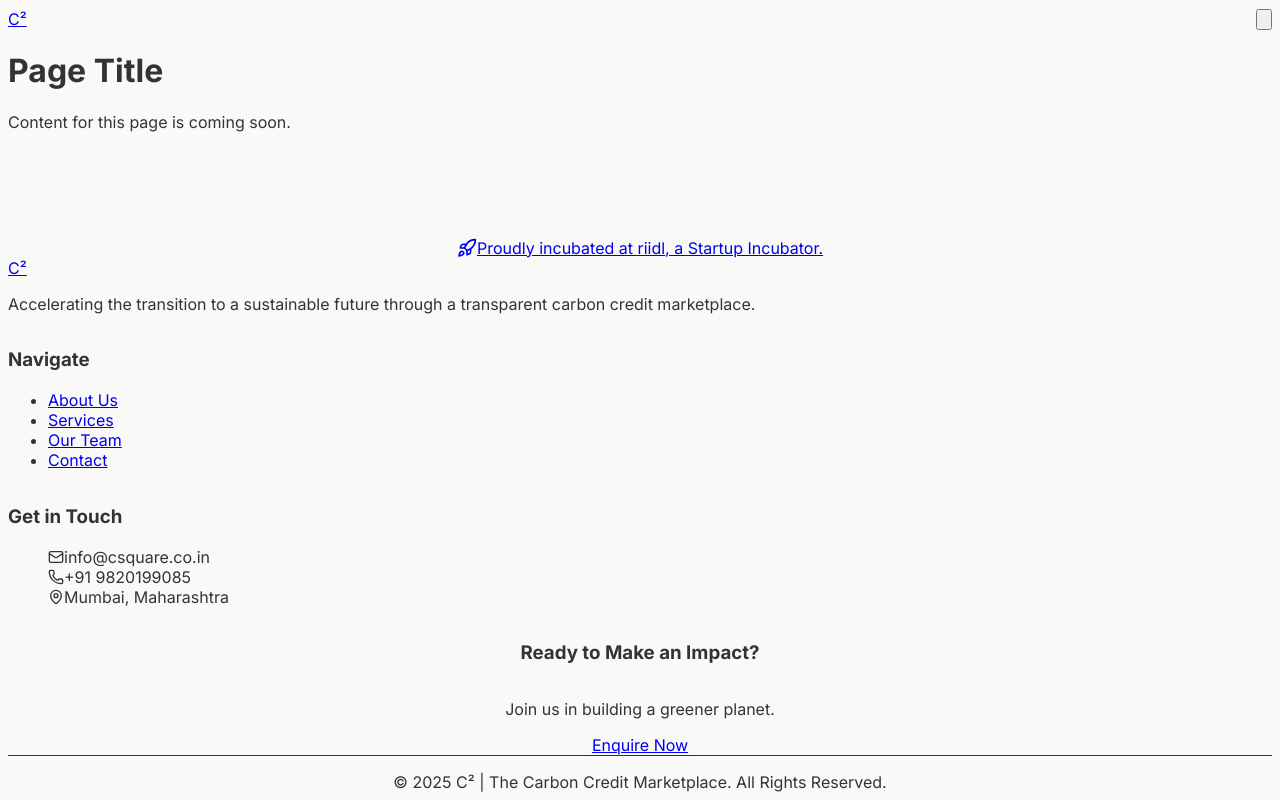
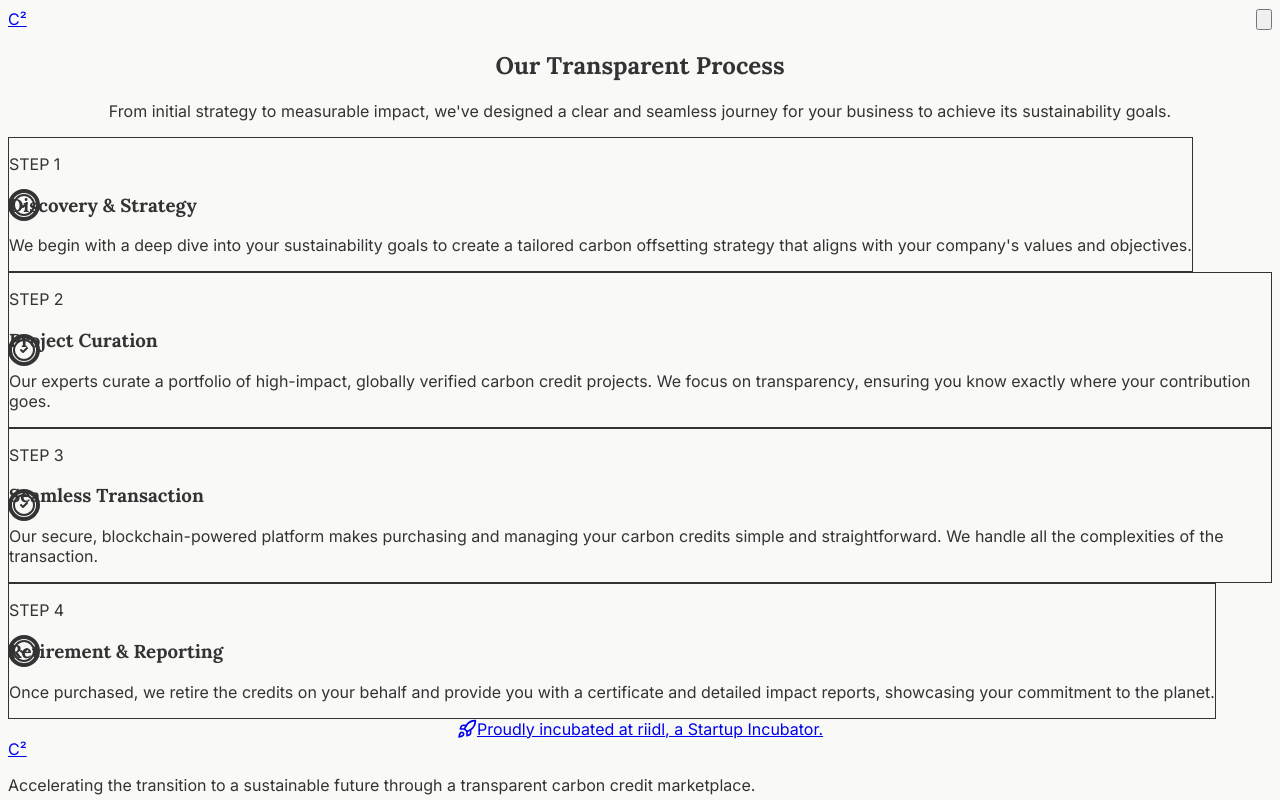
Before and after one commit to itznik/c-square-website, a Next.js app: page /how-it-works in a window 1280 px wide. Shown: the top 800 px of the page. Built offline with nearby package versions, Linux system fonts and the light colour scheme.

Commit message:
Update page.tsx

```diff
--- a/src/app/how-it-works/page.tsx
+++ b/src/app/how-it-works/page.tsx
@@ -1,11 +1,75 @@
-// You can use this as a template for all your new pages
-export default function Page() {
+"use client";
+
+import { motion } from 'framer-motion';
+import PageHeader from '@/components/ui/PageHeader';
+import { CheckCircle2 } from 'lucide-react';
+
+// Process Data, now more detailed
+const processSteps = [
+  { step: 1, title: "Discovery & Strategy", description: "We begin with a deep dive into your sustainability goals to create a tailored carbon offsetting strategy that aligns with your company's values and objectives." },
+  { step: 2, title: "Project Curation", description: "Our experts curate a portfolio of high-impact, globally verified carbon credit projects. We focus on transparency, ensuring you know exactly where your contribution goes." },
+  { step: 3, title: "Seamless Transaction", description: "Our secure, blockchain-powered platform makes purchasing and managing your carbon credits simple and straightforward. We handle all the complexities of the transaction." },
+  { step: 4, title: "Retirement & Reporting", description: "Once purchased, we retire the credits on your behalf and provide you with a certificate and detailed impact reports, showcasing your commitment to the planet." },
+];
+
+export default function HowItWorksPage() {
   return (
-    <main className="container mx-auto px-6 py-12">
-      <h1 className="text-4xl font-bold text-gray-800">Page Title</h1>
-      <p className="mt-4 text-lg text-gray-600">
-        Content for this page is coming soon.
-      </p>
+    <main>
+      <PageHeader
+        title="Our Transparent Process"
+        subtitle="From initial strategy to measurable impact, we've designed a clear and seamless journey for your business to achieve its sustainability goals."
+      />
+
+      <section className="py-20 md:py-32">
+        <div className="container mx-auto px-6">
+          <div className="relative">
+            {/* The vertical timeline line with a gradient effect */}
+            <div className="absolute left-4 md:left-1/2 -ml-0.5 w-1 h-full bg-gradient-to-b from-brand-accent-cream via-brand-olive to-brand-deep-green rounded-full opacity-30"></div>
+
+            {processSteps.map((item, index) => (
+              <motion.div
+                key={item.step}
+                className="relative mb-20 last:mb-0"
+                initial={{ opacity: 0 }}
+                whileInView={{ opacity: 1 }}
+                viewport={{ once: true, amount: 0.5 }}
+                transition={{ duration: 0.5 }}
+              >
+                <div className="flex md:grid md:grid-cols-2 items-center md:gap-12">
+
+                  {/* Timeline Point with animation */}
+                  <motion.div
+                    className="absolute left-4 md:left-1/2 -ml-5 h-10 w-10 bg-brand-olive rounded-full border-4 border-background-light flex items-center justify-center z-10"
+                    initial={{ scale: 0 }}
+                    whileInView={{ scale: 1 }}
+                    viewport={{ once: true, amount: 0.8 }}
+                    transition={{ type: 'spring', stiffness: 300, damping: 20 }}
+                  >
+                    <CheckCircle2 size={24} className="text-white" />
+                  </motion.div>
+
+                  {/* Content Block */}
+                  <motion.div
+                    className={`bg-white p-8 rounded-2xl shadow-xl border border-gray-200 ml-16 md:ml-0 ${index % 2 === 0 ? 'md:col-start-2' : 'md:text-right'}`}
+                    initial={{ opacity: 0, x: index % 2 === 0 ? 50 : -50 }}
+                    whileInView={{ opacity: 1, x: 0 }}
+                    viewport={{ once: true, amount: 0.5 }}
+                    transition={{ duration: 0.8, ease: 'easeOut' }}
+                  >
+                    <p className="text-brand-accent-light font-bold mb-1">STEP {item.step}</p>
+                    <h3 className="text-2xl font-bold text-brand-deep-green mb-3" style={{ fontFamily: "'Lora', serif" }}>
+                      {item.title}
+                    </h3>
+                    <p className="text-gray-600 leading-relaxed">
+                      {item.description}
+                    </p>
+                  </motion.div>
+                </div>
+              </motion.div>
+            ))}
+          </div>
+        </div>
+      </section>
     </main>
   );
 }
```
